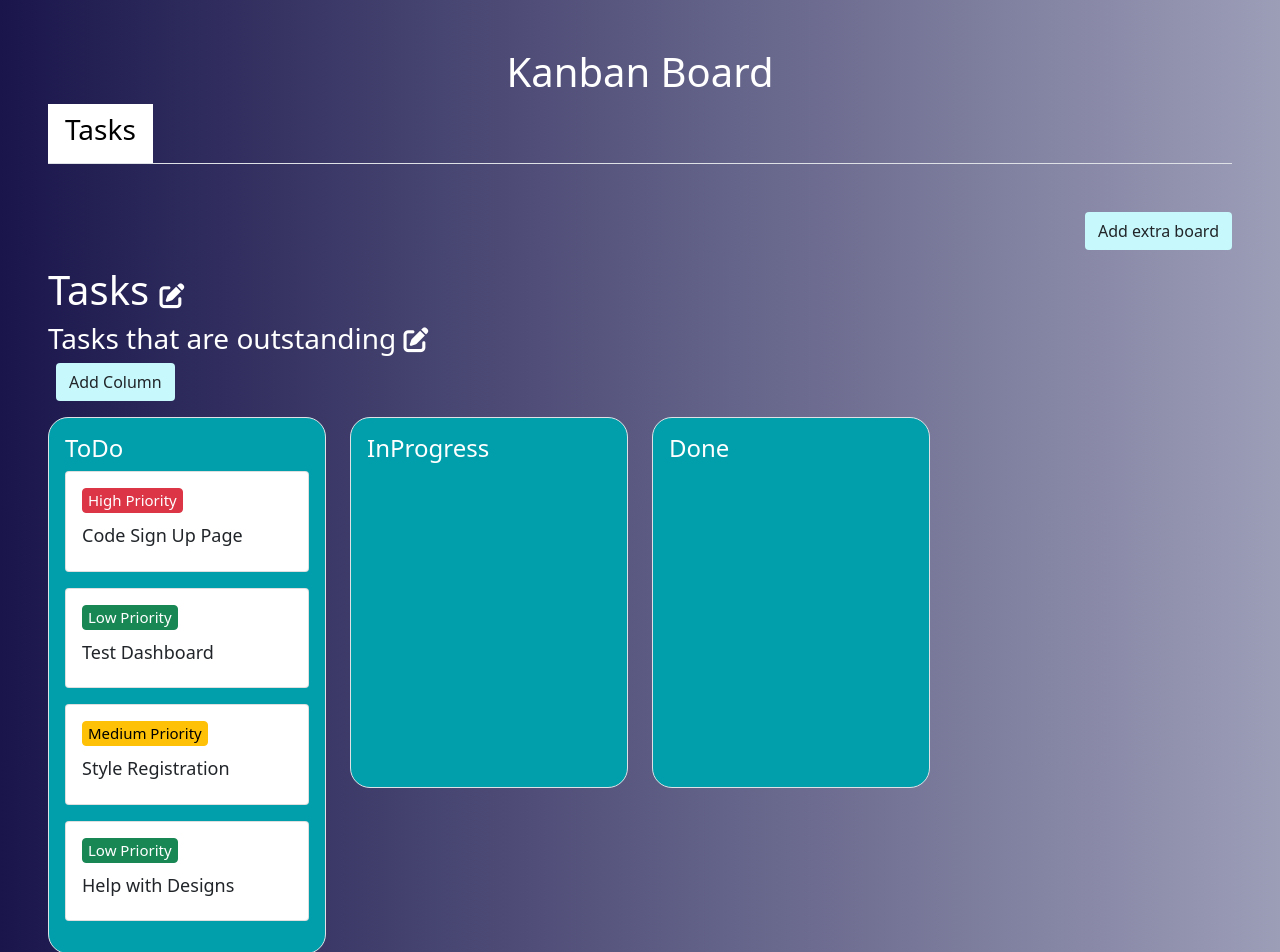
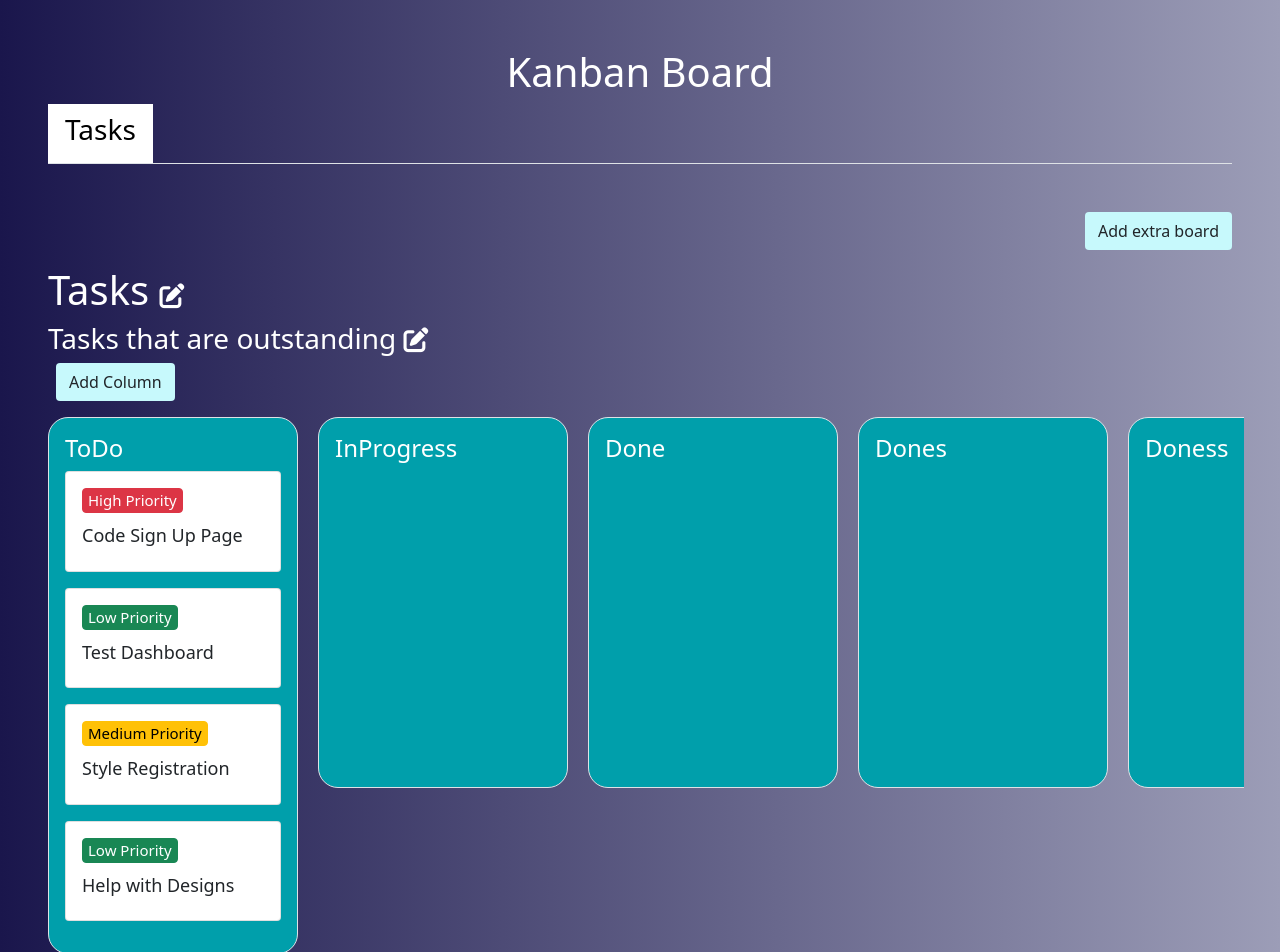
Before and after one commit to Randyyeo/Kanban-board, a Vue app: page / in a window 1280 px wide. Shown: the top 952 px of the page. Built offline with nearby package versions, Linux system fonts and the light colour scheme.

Commit message:
added overflow css

```diff
--- a/src/App.vue
+++ b/src/App.vue
@@ -5,9 +5,15 @@
       <li
         v-for="(arr, index) in arrArrays"
         :key="index"
-        :class="[display !== index ?  + '' : 'constant', 'nav-item', 'tab']"
+        :class="[display !== index ? +'' : 'constant', 'nav-item', 'tab']"
       >
-        <a href="#" class="nav-link "  style="text-decoration: none;" @click="change(index)"><h3>{{ index }}</h3></a>
+        <a
+          href="#"
+          class="nav-link"
+          style="text-decoration: none"
+          @click="change(index)"
+          ><h3>{{ index }}</h3></a
+        >
       </li>
     </ul>
     <div class="row mt-5">
@@ -103,6 +109,13 @@
             <modal-column :display="display" @addCol="addCol"> </modal-column>
           </div>
         </div>
+        <div
+          class="d-flex"
+          style="
+            width: 100%;
+            overflow-x:auto;
+          "
+        >
           <column
             v-for="(sub, index1) in displayArr.cols"
             :key="index1"
@@ -133,6 +146,7 @@
               ></card>
             </draggable>
           </column>
+        </div>
       </div>
     </div>
   </div>
@@ -233,6 +247,34 @@ export default {
               disable: true,
               list: [],
             },
+            Dones: {
+              back: "#009fab",
+              color: "#ffffff",
+              max: 4,
+              disable: true,
+              list: [],
+            },
+            Doness: {
+              back: "#009fab",
+              color: "#ffffff",
+              max: 4,
+              disable: true,
+              list: [],
+            },
+            Donessss: {
+              back: "#009fab",
+              color: "#ffffff",
+              max: 4,
+              disable: true,
+              list: [],
+            },
+            Donesss: {
+              back: "#009fab",
+              color: "#ffffff",
+              max: 4,
+              disable: true,
+              list: [],
+            },
           },
         },
       },
@@ -249,7 +291,6 @@ export default {
     this.display = Object.keys(this.arrArrays)[0];
   },
   watch: {
-
     arrArrays: {
       // This will let Vue know to look inside the array
       deep: true,
@@ -289,7 +330,7 @@ export default {
         [newname]: this.modelArr[index],
       })[index];
       this.modelArr[newname].updateTitle = false;
-      this.display = newname
+      this.display = newname;
 
       this.newName = "";
     },
@@ -405,26 +446,24 @@ body {
   background-image: linear-gradient(to right, #1a164c, #9c9db7);
 }
 
-.tab:hover{
+.tab:hover {
   transition: all 0.5s ease;
   background-color: white;
-
 }
 
-.tab a{
+.tab a {
   color: white;
 }
 
-.constant{
+.constant {
   background-color: white;
-
 }
 
-.constant a{
+.constant a {
   color: black !important;
 }
 
-.tab:hover a{
+.tab:hover a {
   color: black !important;
   transition: all 0.5s ease;
 }
--- a/src/components/Column.vue
+++ b/src/components/Column.vue
@@ -1,8 +1,8 @@
 <template>
-  <div class="col-md-4 col-lg-3 col-sm-6 Column">
+  <div class="Column">
     <div
       class="p-3 mb-3 border"
-      :style="'background-color:' + back + ';border-radius: 20px;'"
+      :style="'background-color:' + back + ';border-radius: 20px; width: 250px;'"
     >
       <div class="d-flex justify-content-between" :style="'color:' + color">
         <h4>{{ index1 }}</h4>
@@ -129,6 +129,13 @@ export default {
 </script>
 
 <style>
+.Column{
+
+
+    margin-right: 20px;
+
+}
+
 .Column .dropdown {
   visibility: hidden;
   opacity: 0;
```
Lines whose indentation alone changed are shown as unchanged.
